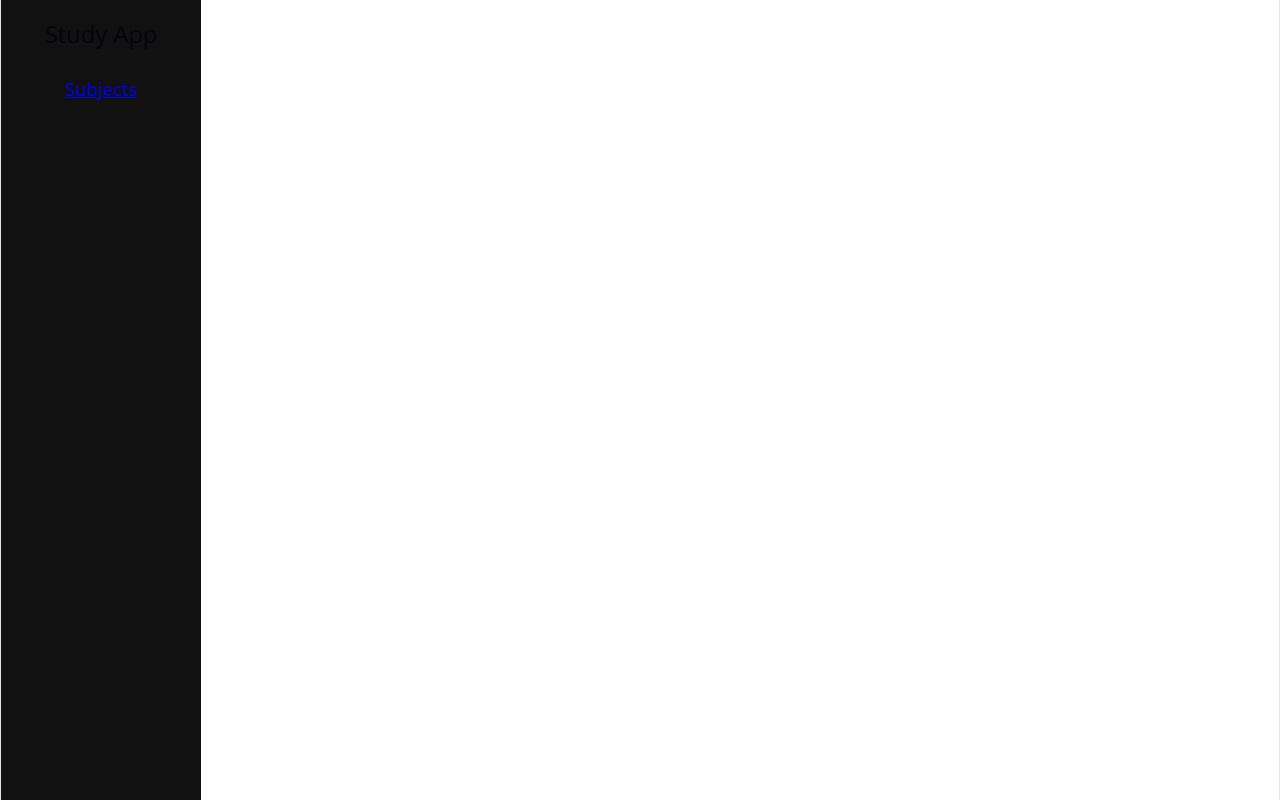
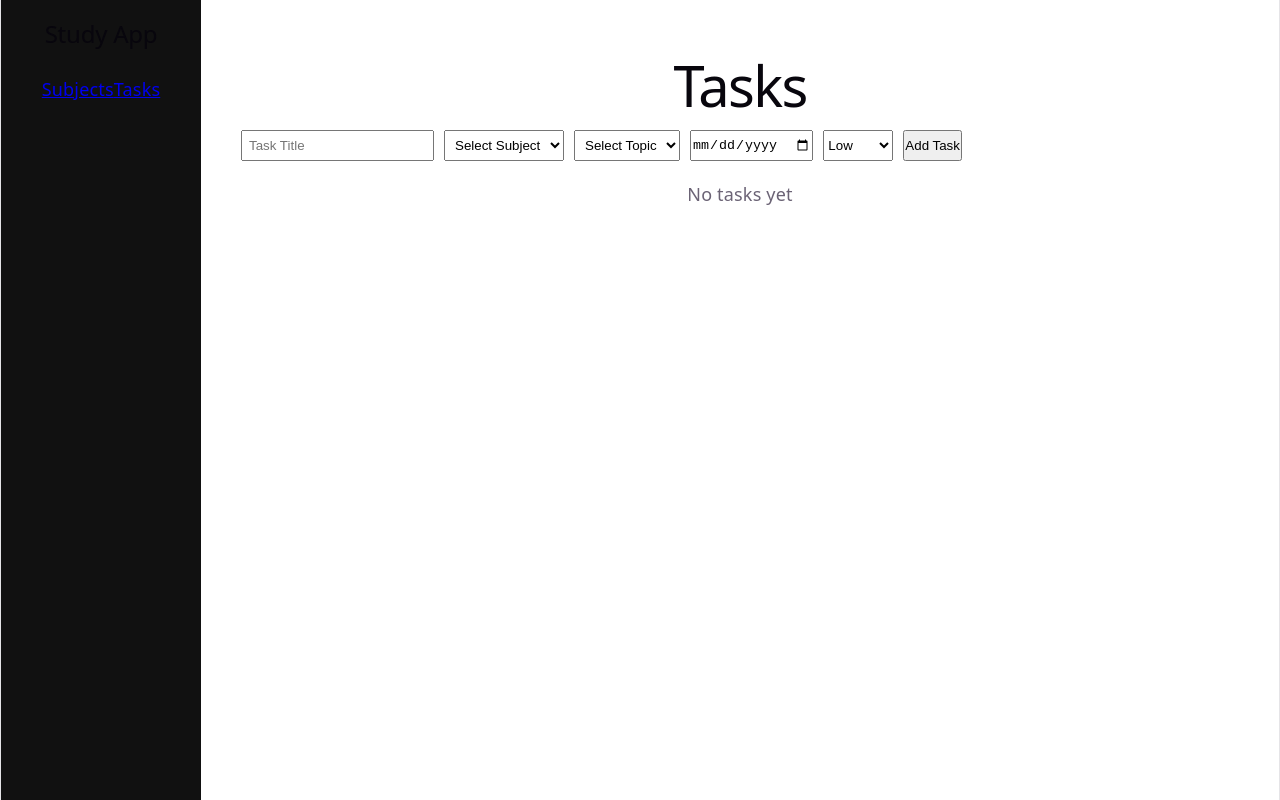
Before and after one commit to alok04966-byte/ai-study-companion, a React (Vite) app: page /tasks in a window 1280 px wide. Before the commit this address had no page. Built offline with nearby package versions, Linux system fonts and the light colour scheme.

Commit message:
Added task page and task management with subject and topic linking and constants for scalability

```diff
--- a/src/App.jsx
+++ b/src/App.jsx
@@ -1,4 +1,5 @@
 import { BrowserRouter, Routes, Route } from "react-router-dom";
+import Tasks from "./pages/Tasks";
 import Subjects from "./pages/Subjects";
 import Layout from "./components/layout/Layout";
 
@@ -9,6 +10,7 @@ function App() {
         <Routes>
           <Route path="/" element={<Subjects />} />
           <Route path="/subjects" element={<Subjects />} />
+          <Route path="/tasks" element={<Tasks />} />
         </Routes>
       </Layout>
     </BrowserRouter>
--- a/src/components/layout/Sidebar.jsx
+++ b/src/components/layout/Sidebar.jsx
@@ -7,6 +7,7 @@ function Sidebar() {
 
       <nav>
         <Link to="/subjects">Subjects</Link>
+        <Link to="/tasks">Tasks</Link>
       </nav>
     </div>
   );
--- /dev/null
+++ b/src/components/tasks/TaskCard.jsx
@@ -0,0 +1,33 @@
+import { useStudy } from "../../context/StudyContext";
+
+function TaskCard({ task }) {
+  const { deleteTask, subjects, topics } = useStudy();
+
+  const subject = subjects.find((s) => s.id === task.subjectId);
+  const topic = topics.find((t) => t.id === task.topicId);
+
+  return (
+    <div style={styles.card}>
+      <h3>{task.title}</h3>
+
+      <p>Subject: {subject?.name}</p>
+      <p>Topic: {topic?.name}</p>
+      <p>Deadline: {task.deadline}</p>
+      <p>Priority: {task.priority}</p>
+      <p>Status: {task.status}</p>
+
+      <button onClick={() => deleteTask(task.id)}>Delete</button>
+    </div>
+  );
+}
+
+const styles = {
+  card: {
+    border: "1px solid #ccc",
+    padding: "10px",
+    marginBottom: "10px",
+    borderRadius: "8px",
+  },
+};
+
+export default TaskCard;
--- /dev/null
+++ b/src/components/tasks/TaskForm.jsx
@@ -0,0 +1,78 @@
+import { useForm } from "react-hook-form";
+import { useStudy } from "../../context/StudyContext";
+import { TASK_STATUS } from "../../utils/constants";
+
+function TaskForm() {
+  const { register, handleSubmit, watch, reset } = useForm();
+  const { subjects, topics, addTask } = useStudy();
+
+  const selectedSubject = watch("subjectId");
+
+  const filteredTopics = topics.filter(
+    (t) => t.subjectId === Number(selectedSubject)
+  );
+
+  const onSubmit = (data) => {
+    addTask({
+      ...data,
+      subjectId: Number(data.subjectId),
+      topicId: Number(data.topicId),
+      status: TASK_STATUS.PENDING,
+    });
+    reset();
+  };
+
+  return (
+    <form onSubmit={handleSubmit(onSubmit)} style={styles.form}>
+      <input
+        {...register("title", { required: true })}
+        placeholder="Task Title"
+        style={styles.input}
+      />
+
+      {/* SUBJECT */}
+      <select {...register("subjectId")} style={styles.input}>
+        <option value="">Select Subject</option>
+        {subjects.map((s) => (
+          <option key={s.id} value={s.id}>
+            {s.name}
+          </option>
+        ))}
+      </select>
+
+      {/* TOPIC (depends on subject) */}
+      <select {...register("topicId")} style={styles.input}>
+        <option value="">Select Topic</option>
+        {filteredTopics.map((t) => (
+          <option key={t.id} value={t.id}>
+            {t.name}
+          </option>
+        ))}
+      </select>
+
+      <input type="date" {...register("deadline")} />
+
+      <select {...register("priority")}>
+        <option value="Low">Low</option>
+        <option value="Medium">Medium</option>
+        <option value="High">High</option>
+      </select>
+
+      <button type="submit">Add Task</button>
+    </form>
+  );
+}
+
+const styles = {
+  form: {
+    display: "flex",
+    gap: "10px",
+    flexWrap: "wrap",
+    marginBottom: "20px",
+  },
+  input: {
+    padding: "6px",
+  },
+};
+
+export default TaskForm;
--- /dev/null
+++ b/src/components/tasks/TaskList.jsx
@@ -0,0 +1,20 @@
+import { useStudy } from "../../context/StudyContext";
+import TaskCard from "./TaskCard";
+
+function TaskList() {
+  const { tasks } = useStudy();
+
+  return (
+    <div>
+      {tasks.length === 0 ? (
+        <p>No tasks yet</p>
+      ) : (
+        tasks.map((task) => (
+          <TaskCard key={task.id} task={task} />
+        ))
+      )}
+    </div>
+  );
+}
+
+export default TaskList;
--- /dev/null
+++ b/src/pages/Tasks.jsx
@@ -0,0 +1,14 @@
+import TaskForm from "../components/tasks/TaskForm";
+import TaskList from "../components/tasks/TaskList";
+
+function Tasks() {
+  return (
+    <div style={{ padding: "20px" }}>
+      <h1>Tasks</h1>
+      <TaskForm />
+      <TaskList />
+    </div>
+  );
+}
+
+export default Tasks;
--- /dev/null
+++ b/src/utils/constants.js
@@ -0,0 +1,6 @@
+export const TASK_STATUS = {
+  PENDING: "Pending",
+  IN_PROGRESS: "In Progress",
+  COMPLETED: "Completed",
+  REVISION: "Needs Revision",
+};
```
